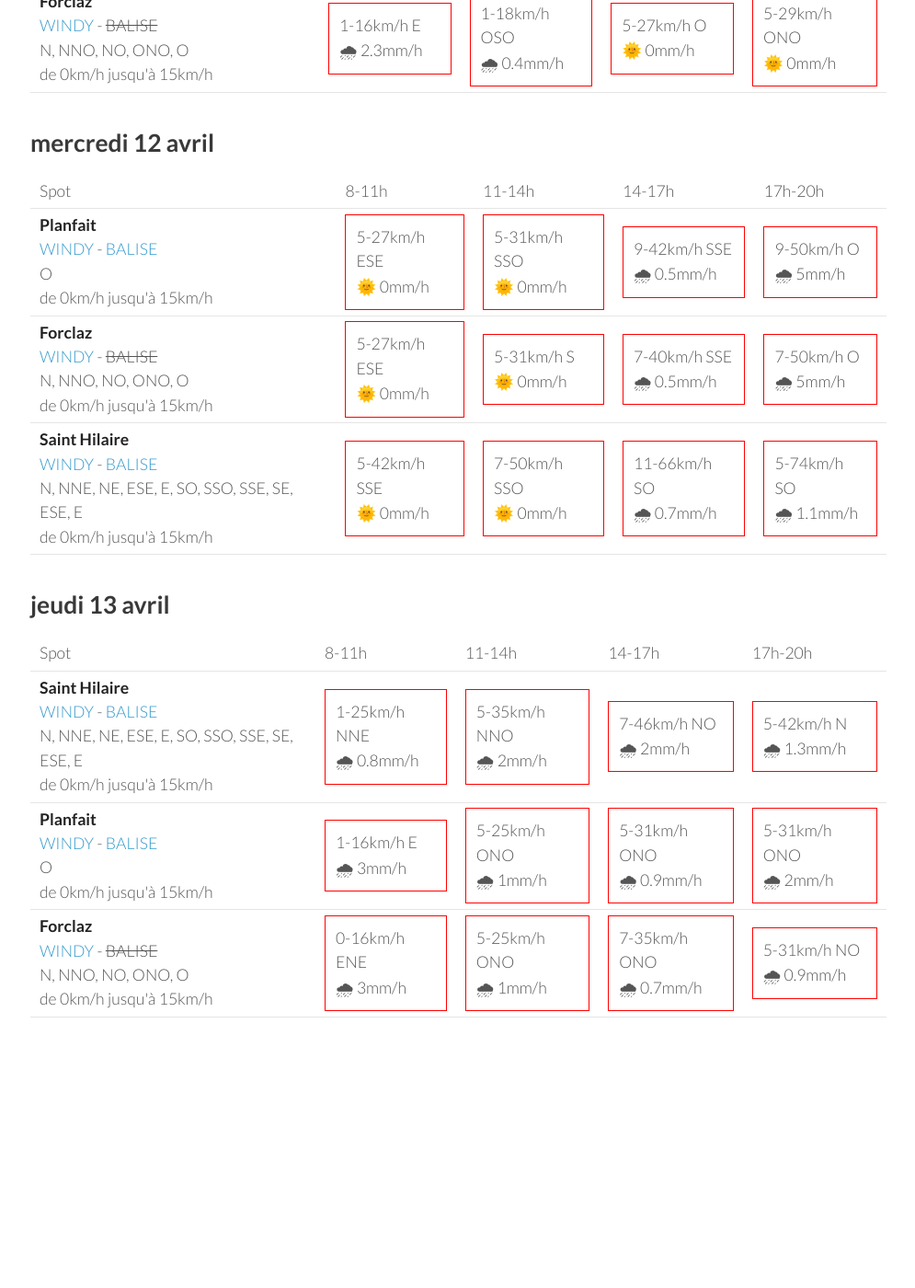
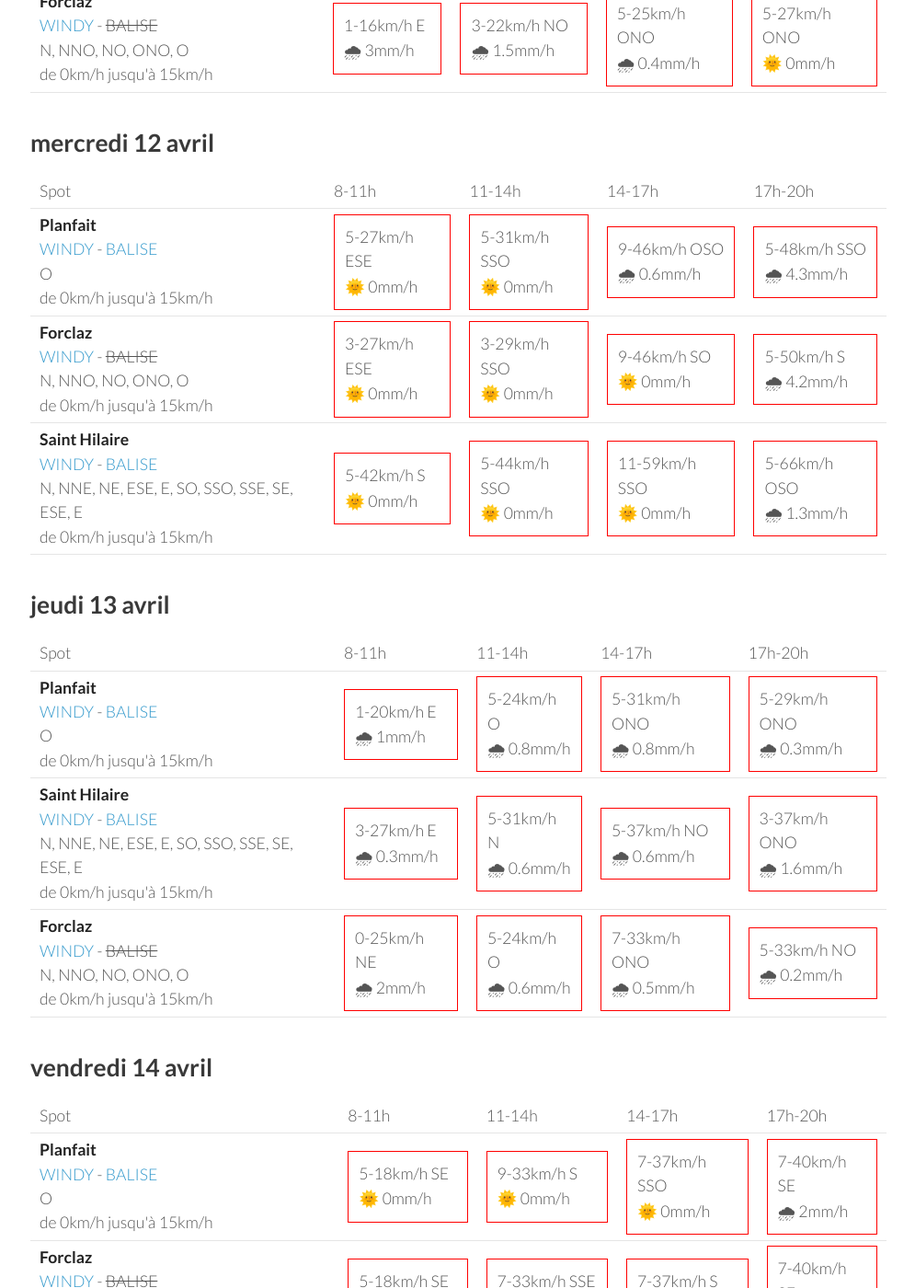
Before and after one commit to parapente-dans-le-nord/parapente-dans-le-nord.github.io, a Jekyll site: the page built from alpes_nord.markdown, in a window 1280 px wide and 1400 px high, scrolled down 1652 px. Shown: the whole window at 92% size, without its empty margins (25-1020 px from the left). Built offline with Jekyll 4.4.1, drawn with Linux system fonts in a browser that asks for light colours; before the commit the page ends 2886 px from its top, so only the background shows below that; some of the changed text lies outside the part shown.

Commit message:
update index.markdown

```diff
--- a/alpes_nord.markdown
+++ b/alpes_nord.markdown
@@ -22,33 +22,30 @@ page mise à jour le dimanche 09 avril 06:25
       <td>17h-20h</td>
     </tr>
 <tr>
+        <td><strong>Planfait</strong><br><a href="https://windy.com/45.853/6.223?45.415,6.223,8">WINDY</a> - <span class=""><a href="https://www.openwindmap.org/PP496">BALISE</a> </span><br> <span class="vent-favorable">O</span><br><span class="force-vent">de 0km/h jusqu'à 15km/h</span> </td>
+
+            <td><div class="not-flyable"><p>0-0km/h NA</p><p>🌧️ 0mm/h</p></div></td>
+            <td><div class="flyable"><p>3-7km/h O</p><p>🌞 0mm/h</p></div></td>
+            <td><div class="not-flyable"><p>9-22km/h O</p><p>🌞 0mm/h</p></div></td>
+            <td><div class="not-flyable"><p>9-24km/h ONO</p><p>🌞 0mm/h</p></div></td>
+
+    </tr>
+<tr>
         <td><strong>Forclaz</strong><br><a href="https://windy.com/45.814/6.247?45.375,6.246,8,m:eVwaglz">WINDY</a> - <span class="no-balise"> BALISE </span><br> <span class="vent-favorable">N, NNO, NO, ONO, O</span><br><span class="force-vent">de 0km/h jusqu'à 15km/h</span> </td>
 
-            <td><div class="not-flyable"><p>3-5km/h ENE</p><p>🌞 0mm/h</p></div></td>
-            <td><div class="flyable"><p>3-7km/h ONO</p><p>🌞 0mm/h</p></div></td>
-            <td><div class="not-flyable"><p>7-18km/h NO</p><p>🌞 0mm/h</p></div></td>
-            <td><div class="not-flyable"><p>7-22km/h NO</p><p>🌞 0mm/h</p></div></td>
-
+            <td><div class="not-flyable"><p>0-0km/h NA</p><p>🌧️ 0mm/h</p></div></td>
+            <td><div class="flyable"><p>3-9km/h NO</p><p>🌞 0mm/h</p></div></td>
+            <td><div class="not-flyable"><p>7-20km/h NO</p><p>🌞 0mm/h</p></div></td>
+            <td><div class="not-flyable"><p>9-22km/h NO</p><p>🌞 0mm/h</p></div></td>
 
     </tr>
 <tr>
         <td><strong>Saint Hilaire</strong><br><a href="https://windy.com/45.307/5.888?45.087,5.889,9,m:eUFagkX">WINDY</a> - <span class=""><a href="http://www.balisemeteo.com/balise.php?idBalise=61">BALISE</a> </span><br> <span class="vent-favorable">N, NNE, NE, ESE, E, SO, SSO, SSE, SE, ESE, E</span><br><span class="force-vent">de 0km/h jusqu'à 15km/h</span> </td>
 
-            <td><div class="flyable"><p>1-7km/h NE</p><p>🌞 0mm/h</p></div></td>
+            <td><div class="not-flyable"><p>0-0km/h NA</p><p>🌧️ 0mm/h</p></div></td>
+            <td><div class="not-flyable"><p>7-16km/h ESE</p><p>🌞 0mm/h</p></div></td>
             <td><div class="not-flyable"><p>7-18km/h E</p><p>🌞 0mm/h</p></div></td>
-            <td><div class="not-flyable"><p>7-20km/h ESE</p><p>🌞 0mm/h</p></div></td>
-            <td><div class="not-flyable"><p>5-16km/h E</p><p>🌞 0mm/h</p></div></td>
-
-
-    </tr>
-<tr>
-        <td><strong>Planfait</strong><br><a href="https://windy.com/45.853/6.223?45.415,6.223,8">WINDY</a> - <span class=""><a href="https://www.openwindmap.org/PP496">BALISE</a> </span><br> <span class="vent-favorable">O</span><br><span class="force-vent">de 0km/h jusqu'à 15km/h</span> </td>
-
-            <td><div class="not-flyable"><p>1-3km/h E</p><p>🌞 0mm/h</p></div></td>
-            <td><div class="not-flyable"><p>3-7km/h OSO</p><p>🌞 0mm/h</p></div></td>
-            <td><div class="not-flyable"><p>7-20km/h O</p><p>🌞 0mm/h</p></div></td>
-            <td><div class="not-flyable"><p>9-24km/h ONO</p><p>🌞 0mm/h</p></div></td>
-
+            <td><div class="flyable"><p>5-14km/h ESE</p><p>🌞 0mm/h</p></div></td>
 
     </tr>
 
@@ -70,30 +67,30 @@ page mise à jour le dimanche 09 avril 06:25
 <tr>
         <td><strong>Saint Hilaire</strong><br><a href="https://windy.com/45.307/5.888?45.087,5.889,9,m:eUFagkX">WINDY</a> - <span class=""><a href="http://www.balisemeteo.com/balise.php?idBalise=61">BALISE</a> </span><br> <span class="vent-favorable">N, NNE, NE, ESE, E, SO, SSO, SSE, SE, ESE, E</span><br><span class="force-vent">de 0km/h jusqu'à 15km/h</span> </td>
 
-            <td><div class="not-flyable"><p>1-3km/h NO</p><p>🌞 0mm/h</p></div></td>
-            <td><div class="flyable"><p>3-9km/h SE</p><p>🌞 0mm/h</p></div></td>
+            <td><div class="not-flyable"><p>0-3km/h NO</p><p>🌞 0mm/h</p></div></td>
             <td><div class="flyable"><p>5-12km/h SE</p><p>🌞 0mm/h</p></div></td>
-            <td><div class="flyable"><p>1-7km/h SE</p><p>🌞 0mm/h</p></div></td>
+            <td><div class="flyable"><p>5-14km/h SE</p><p>🌞 0mm/h</p></div></td>
+            <td><div class="flyable"><p>1-12km/h SSE</p><p>🌞 0mm/h</p></div></td>
+
+
+    </tr>
+<tr>
+        <td><strong>Forclaz</strong><br><a href="https://windy.com/45.814/6.247?45.375,6.246,8,m:eVwaglz">WINDY</a> - <span class="no-balise"> BALISE </span><br> <span class="vent-favorable">N, NNO, NO, ONO, O</span><br><span class="force-vent">de 0km/h jusqu'à 15km/h</span> </td>
+
+            <td><div class="not-flyable"><p>3-5km/h E</p><p>🌞 0mm/h</p></div></td>
+            <td><div class="flyable"><p>3-7km/h ONO</p><p>🌞 0mm/h</p></div></td>
+            <td><div class="flyable"><p>3-14km/h ONO</p><p>🌞 0mm/h</p></div></td>
+            <td><div class="flyable"><p>1-12km/h NO</p><p>🌞 0mm/h</p></div></td>
 
 
     </tr>
 <tr>
         <td><strong>Planfait</strong><br><a href="https://windy.com/45.853/6.223?45.415,6.223,8">WINDY</a> - <span class=""><a href="https://www.openwindmap.org/PP496">BALISE</a> </span><br> <span class="vent-favorable">O</span><br><span class="force-vent">de 0km/h jusqu'à 15km/h</span> </td>
 
-            <td><div class="not-flyable"><p>3-5km/h ESE</p><p>🌞 0mm/h</p></div></td>
-            <td><div class="not-flyable"><p>3-9km/h SO</p><p>🌞 0mm/h</p></div></td>
-            <td><div class="not-flyable"><p>9-22km/h NO</p><p>🌞 0mm/h</p></div></td>
-            <td><div class="not-flyable"><p>3-12km/h SO</p><p>🌞 0mm/h</p></div></td>
-
-
-    </tr>
-<tr>
-        <td><strong>Forclaz</strong><br><a href="https://windy.com/45.814/6.247?45.375,6.246,8,m:eVwaglz">WINDY</a> - <span class="no-balise"> BALISE </span><br> <span class="vent-favorable">N, NNO, NO, ONO, O</span><br><span class="force-vent">de 0km/h jusqu'à 15km/h</span> </td>
-
-            <td><div class="not-flyable"><p>3-7km/h E</p><p>🌞 0mm/h</p></div></td>
-            <td><div class="not-flyable"><p>3-7km/h OSO</p><p>🌞 0mm/h</p></div></td>
-            <td><div class="not-flyable"><p>5-16km/h NO</p><p>🌞 0mm/h</p></div></td>
-            <td><div class="not-flyable"><p>1-11km/h SO</p><p>🌞 0mm/h</p></div></td>
+            <td><div class="not-flyable"><p>1-3km/h E</p><p>🌞 0mm/h</p></div></td>
+            <td><div class="flyable"><p>3-7km/h O</p><p>🌞 0mm/h</p></div></td>
+            <td><div class="not-flyable"><p>7-18km/h O</p><p>🌞 0mm/h</p></div></td>
+            <td><div class="not-flyable"><p>5-18km/h NNO</p><p>🌞 0mm/h</p></div></td>
 
 
     </tr>
@@ -116,9 +113,9 @@ page mise à jour le dimanche 09 avril 06:25
 <tr>
         <td><strong>Planfait</strong><br><a href="https://windy.com/45.853/6.223?45.415,6.223,8">WINDY</a> - <span class=""><a href="https://www.openwindmap.org/PP496">BALISE</a> </span><br> <span class="vent-favorable">O</span><br><span class="force-vent">de 0km/h jusqu'à 15km/h</span> </td>
 
-            <td><div class="not-flyable"><p>1-16km/h ESE</p><p>🌧 2.4mm/h</p></div></td>
-            <td><div class="not-flyable"><p>3-18km/h SO</p><p>🌧 0.4mm/h</p></div></td>
-            <td><div class="not-flyable"><p>5-25km/h OSO</p><p>🌧 0.2mm/h</p></div></td>
+            <td><div class="not-flyable"><p>1-18km/h SE</p><p>🌧 3.3mm/h</p></div></td>
+            <td><div class="not-flyable"><p>3-22km/h ONO</p><p>🌧 1.4mm/h</p></div></td>
+            <td><div class="not-flyable"><p>5-25km/h O</p><p>🌧 0.4mm/h</p></div></td>
             <td><div class="not-flyable"><p>5-27km/h O</p><p>🌞 0mm/h</p></div></td>
 
 
@@ -126,20 +123,20 @@ page mise à jour le dimanche 09 avril 06:25
 <tr>
         <td><strong>Saint Hilaire</strong><br><a href="https://windy.com/45.307/5.888?45.087,5.889,9,m:eUFagkX">WINDY</a> - <span class=""><a href="http://www.balisemeteo.com/balise.php?idBalise=61">BALISE</a> </span><br> <span class="vent-favorable">N, NNE, NE, ESE, E, SO, SSO, SSE, SE, ESE, E</span><br><span class="force-vent">de 0km/h jusqu'à 15km/h</span> </td>
 
-            <td><div class="not-flyable"><p>1-18km/h NNE</p><p>🌧 1.4mm/h</p></div></td>
-            <td><div class="not-flyable"><p>1-20km/h NO</p><p>🌧 2.2mm/h</p></div></td>
-            <td><div class="not-flyable"><p>3-31km/h NO</p><p>🌧 0.7mm/h</p></div></td>
-            <td><div class="not-flyable"><p>5-35km/h ONO</p><p>🌞 0mm/h</p></div></td>
+            <td><div class="not-flyable"><p>1-22km/h N</p><p>🌧 1.1mm/h</p></div></td>
+            <td><div class="not-flyable"><p>3-25km/h N</p><p>🌧 2.8mm/h</p></div></td>
+            <td><div class="not-flyable"><p>5-29km/h NO</p><p>🌧 0.7mm/h</p></div></td>
+            <td><div class="not-flyable"><p>3-33km/h ONO</p><p>🌞 0mm/h</p></div></td>
 
 
     </tr>
 <tr>
         <td><strong>Forclaz</strong><br><a href="https://windy.com/45.814/6.247?45.375,6.246,8,m:eVwaglz">WINDY</a> - <span class="no-balise"> BALISE </span><br> <span class="vent-favorable">N, NNO, NO, ONO, O</span><br><span class="force-vent">de 0km/h jusqu'à 15km/h</span> </td>
 
-            <td><div class="not-flyable"><p>1-16km/h E</p><p>🌧 2.3mm/h</p></div></td>
-            <td><div class="not-flyable"><p>1-18km/h OSO</p><p>🌧 0.4mm/h</p></div></td>
-            <td><div class="not-flyable"><p>5-27km/h O</p><p>🌞 0mm/h</p></div></td>
-            <td><div class="not-flyable"><p>5-29km/h ONO</p><p>🌞 0mm/h</p></div></td>
+            <td><div class="not-flyable"><p>1-16km/h E</p><p>🌧 3mm/h</p></div></td>
+            <td><div class="not-flyable"><p>3-22km/h NO</p><p>🌧 1.5mm/h</p></div></td>
+            <td><div class="not-flyable"><p>5-25km/h ONO</p><p>🌧 0.4mm/h</p></div></td>
+            <td><div class="not-flyable"><p>5-27km/h ONO</p><p>🌞 0mm/h</p></div></td>
 
 
     </tr>
@@ -164,28 +161,28 @@ page mise à jour le dimanche 09 avril 06:25
 
             <td><div class="not-flyable"><p>5-27km/h ESE</p><p>🌞 0mm/h</p></div></td>
             <td><div class="not-flyable"><p>5-31km/h SSO</p><p>🌞 0mm/h</p></div></td>
-            <td><div class="not-flyable"><p>9-42km/h SSE</p><p>🌧 0.5mm/h</p></div></td>
-            <td><div class="not-flyable"><p>9-50km/h O</p><p>🌧 5mm/h</p></div></td>
+            <td><div class="not-flyable"><p>9-46km/h OSO</p><p>🌧 0.6mm/h</p></div></td>
+            <td><div class="not-flyable"><p>5-48km/h SSO</p><p>🌧 4.3mm/h</p></div></td>
 
 
     </tr>
 <tr>
         <td><strong>Forclaz</strong><br><a href="https://windy.com/45.814/6.247?45.375,6.246,8,m:eVwaglz">WINDY</a> - <span class="no-balise"> BALISE </span><br> <span class="vent-favorable">N, NNO, NO, ONO, O</span><br><span class="force-vent">de 0km/h jusqu'à 15km/h</span> </td>
 
-            <td><div class="not-flyable"><p>5-27km/h ESE</p><p>🌞 0mm/h</p></div></td>
-            <td><div class="not-flyable"><p>5-31km/h S</p><p>🌞 0mm/h</p></div></td>
-            <td><div class="not-flyable"><p>7-40km/h SSE</p><p>🌧 0.5mm/h</p></div></td>
-            <td><div class="not-flyable"><p>7-50km/h O</p><p>🌧 5mm/h</p></div></td>
+            <td><div class="not-flyable"><p>3-27km/h ESE</p><p>🌞 0mm/h</p></div></td>
+            <td><div class="not-flyable"><p>3-29km/h SSO</p><p>🌞 0mm/h</p></div></td>
+            <td><div class="not-flyable"><p>9-46km/h SO</p><p>🌞 0mm/h</p></div></td>
+            <td><div class="not-flyable"><p>5-50km/h S</p><p>🌧 4.2mm/h</p></div></td>
 
 
     </tr>
 <tr>
         <td><strong>Saint Hilaire</strong><br><a href="https://windy.com/45.307/5.888?45.087,5.889,9,m:eUFagkX">WINDY</a> - <span class=""><a href="http://www.balisemeteo.com/balise.php?idBalise=61">BALISE</a> </span><br> <span class="vent-favorable">N, NNE, NE, ESE, E, SO, SSO, SSE, SE, ESE, E</span><br><span class="force-vent">de 0km/h jusqu'à 15km/h</span> </td>
 
-            <td><div class="not-flyable"><p>5-42km/h SSE</p><p>🌞 0mm/h</p></div></td>
-            <td><div class="not-flyable"><p>7-50km/h SSO</p><p>🌞 0mm/h</p></div></td>
-            <td><div class="not-flyable"><p>11-66km/h SO</p><p>🌧 0.7mm/h</p></div></td>
-            <td><div class="not-flyable"><p>5-74km/h SO</p><p>🌧 1.1mm/h</p></div></td>
+            <td><div class="not-flyable"><p>5-42km/h S</p><p>🌞 0mm/h</p></div></td>
+            <td><div class="not-flyable"><p>5-44km/h SSO</p><p>🌞 0mm/h</p></div></td>
+            <td><div class="not-flyable"><p>11-59km/h SSO</p><p>🌞 0mm/h</p></div></td>
+            <td><div class="not-flyable"><p>5-66km/h OSO</p><p>🌧 1.3mm/h</p></div></td>
 
 
     </tr>
@@ -206,32 +203,32 @@ page mise à jour le dimanche 09 avril 06:25
       <td>17h-20h</td>
     </tr>
 <tr>
-        <td><strong>Saint Hilaire</strong><br><a href="https://windy.com/45.307/5.888?45.087,5.889,9,m:eUFagkX">WINDY</a> - <span class=""><a href="http://www.balisemeteo.com/balise.php?idBalise=61">BALISE</a> </span><br> <span class="vent-favorable">N, NNE, NE, ESE, E, SO, SSO, SSE, SE, ESE, E</span><br><span class="force-vent">de 0km/h jusqu'à 15km/h</span> </td>
+        <td><strong>Planfait</strong><br><a href="https://windy.com/45.853/6.223?45.415,6.223,8">WINDY</a> - <span class=""><a href="https://www.openwindmap.org/PP496">BALISE</a> </span><br> <span class="vent-favorable">O</span><br><span class="force-vent">de 0km/h jusqu'à 15km/h</span> </td>
 
-            <td><div class="not-flyable"><p>1-25km/h NNE</p><p>🌧 0.8mm/h</p></div></td>
-            <td><div class="not-flyable"><p>5-35km/h NNO</p><p>🌧 2mm/h</p></div></td>
-            <td><div class="not-flyable"><p>7-46km/h NO</p><p>🌧 2mm/h</p></div></td>
-            <td><div class="not-flyable"><p>5-42km/h N</p><p>🌧 1.3mm/h</p></div></td>
+            <td><div class="not-flyable"><p>1-20km/h E</p><p>🌧 1mm/h</p></div></td>
+            <td><div class="not-flyable"><p>5-24km/h O</p><p>🌧 0.8mm/h</p></div></td>
+            <td><div class="not-flyable"><p>5-31km/h ONO</p><p>🌧 0.8mm/h</p></div></td>
+            <td><div class="not-flyable"><p>5-29km/h ONO</p><p>🌧 0.3mm/h</p></div></td>
 
 
     </tr>
 <tr>
-        <td><strong>Planfait</strong><br><a href="https://windy.com/45.853/6.223?45.415,6.223,8">WINDY</a> - <span class=""><a href="https://www.openwindmap.org/PP496">BALISE</a> </span><br> <span class="vent-favorable">O</span><br><span class="force-vent">de 0km/h jusqu'à 15km/h</span> </td>
+        <td><strong>Saint Hilaire</strong><br><a href="https://windy.com/45.307/5.888?45.087,5.889,9,m:eUFagkX">WINDY</a> - <span class=""><a href="http://www.balisemeteo.com/balise.php?idBalise=61">BALISE</a> </span><br> <span class="vent-favorable">N, NNE, NE, ESE, E, SO, SSO, SSE, SE, ESE, E</span><br><span class="force-vent">de 0km/h jusqu'à 15km/h</span> </td>
 
-            <td><div class="not-flyable"><p>1-16km/h E</p><p>🌧 3mm/h</p></div></td>
-            <td><div class="not-flyable"><p>5-25km/h ONO</p><p>🌧 1mm/h</p></div></td>
-            <td><div class="not-flyable"><p>5-31km/h ONO</p><p>🌧 0.9mm/h</p></div></td>
-            <td><div class="not-flyable"><p>5-31km/h ONO</p><p>🌧 2mm/h</p></div></td>
+            <td><div class="not-flyable"><p>3-27km/h E</p><p>🌧 0.3mm/h</p></div></td>
+            <td><div class="not-flyable"><p>5-31km/h N</p><p>🌧 0.6mm/h</p></div></td>
+            <td><div class="not-flyable"><p>5-37km/h NO</p><p>🌧 0.6mm/h</p></div></td>
+            <td><div class="not-flyable"><p>3-37km/h ONO</p><p>🌧 1.6mm/h</p></div></td>
 
 
     </tr>
 <tr>
         <td><strong>Forclaz</strong><br><a href="https://windy.com/45.814/6.247?45.375,6.246,8,m:eVwaglz">WINDY</a> - <span class="no-balise"> BALISE </span><br> <span class="vent-favorable">N, NNO, NO, ONO, O</span><br><span class="force-vent">de 0km/h jusqu'à 15km/h</span> </td>
 
-            <td><div class="not-flyable"><p>0-16km/h ENE</p><p>🌧 3mm/h</p></div></td>
-            <td><div class="not-flyable"><p>5-25km/h ONO</p><p>🌧 1mm/h</p></div></td>
-            <td><div class="not-flyable"><p>7-35km/h ONO</p><p>🌧 0.7mm/h</p></div></td>
-            <td><div class="not-flyable"><p>5-31km/h NO</p><p>🌧 0.9mm/h</p></div></td>
+            <td><div class="not-flyable"><p>0-25km/h NE</p><p>🌧 2mm/h</p></div></td>
+            <td><div class="not-flyable"><p>5-24km/h O</p><p>🌧 0.6mm/h</p></div></td>
+            <td><div class="not-flyable"><p>7-33km/h ONO</p><p>🌧 0.5mm/h</p></div></td>
+            <td><div class="not-flyable"><p>5-33km/h NO</p><p>🌧 0.2mm/h</p></div></td>
 
 
     </tr>
@@ -239,3 +236,49 @@ page mise à jour le dimanche 09 avril 06:25
 </tbody>
 </table>
 {:/}
+## vendredi 14 avril
+
+{::nomarkdown}
+<table>
+  <tbody>
+    <tr>
+      <td>Spot</td>
+      <td>8-11h</td>
+      <td>11-14h</td>
+      <td>14-17h</td>
+      <td>17h-20h</td>
+    </tr>
+<tr>
+        <td><strong>Planfait</strong><br><a href="https://windy.com/45.853/6.223?45.415,6.223,8">WINDY</a> - <span class=""><a href="https://www.openwindmap.org/PP496">BALISE</a> </span><br> <span class="vent-favorable">O</span><br><span class="force-vent">de 0km/h jusqu'à 15km/h</span> </td>
+
+            <td><div class="not-flyable"><p>5-18km/h SE</p><p>🌞 0mm/h</p></div></td>
+            <td><div class="not-flyable"><p>9-33km/h S</p><p>🌞 0mm/h</p></div></td>
+            <td><div class="not-flyable"><p>7-37km/h SSO</p><p>🌞 0mm/h</p></div></td>
+            <td><div class="not-flyable"><p>7-40km/h SE</p><p>🌧 2mm/h</p></div></td>
+
+
+    </tr>
+<tr>
+        <td><strong>Forclaz</strong><br><a href="https://windy.com/45.814/6.247?45.375,6.246,8,m:eVwaglz">WINDY</a> - <span class="no-balise"> BALISE </span><br> <span class="vent-favorable">N, NNO, NO, ONO, O</span><br><span class="force-vent">de 0km/h jusqu'à 15km/h</span> </td>
+
+            <td><div class="not-flyable"><p>5-18km/h SE</p><p>🌞 0mm/h</p></div></td>
+            <td><div class="not-flyable"><p>7-33km/h SSE</p><p>🌞 0mm/h</p></div></td>
+            <td><div class="not-flyable"><p>7-37km/h S</p><p>🌞 0mm/h</p></div></td>
+            <td><div class="not-flyable"><p>7-40km/h SE</p><p>🌧 1.9mm/h</p></div></td>
+
+
+    </tr>
+<tr>
+        <td><strong>Saint Hilaire</strong><br><a href="https://windy.com/45.307/5.888?45.087,5.889,9,m:eUFagkX">WINDY</a> - <span class=""><a href="http://www.balisemeteo.com/balise.php?idBalise=61">BALISE</a> </span><br> <span class="vent-favorable">N, NNE, NE, ESE, E, SO, SSO, SSE, SE, ESE, E</span><br><span class="force-vent">de 0km/h jusqu'à 15km/h</span> </td>
+
+            <td><div class="not-flyable"><p>1-16km/h ESE</p><p>🌞 0mm/h</p></div></td>
+            <td><div class="not-flyable"><p>5-31km/h SSO</p><p>🌞 0mm/h</p></div></td>
+            <td><div class="not-flyable"><p>5-46km/h SSO</p><p>🌞 0mm/h</p></div></td>
+            <td><div class="not-flyable"><p>5-57km/h S</p><p>🌧 2.5mm/h</p></div></td>
+
+
+    </tr>
+
+</tbody>
+</table>
+{:/}
```
Also changed, not shown: other parts of alpes_nord.markdown (+1 -1 lines).
